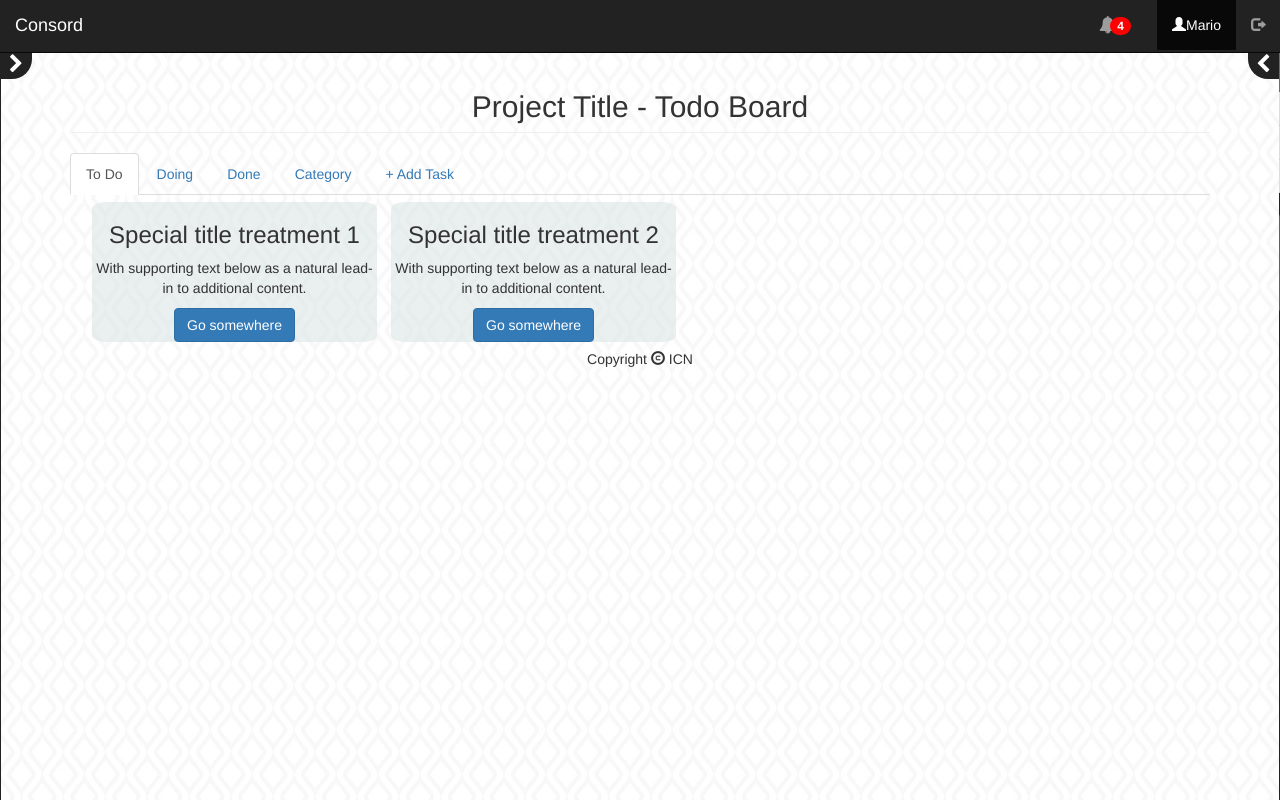
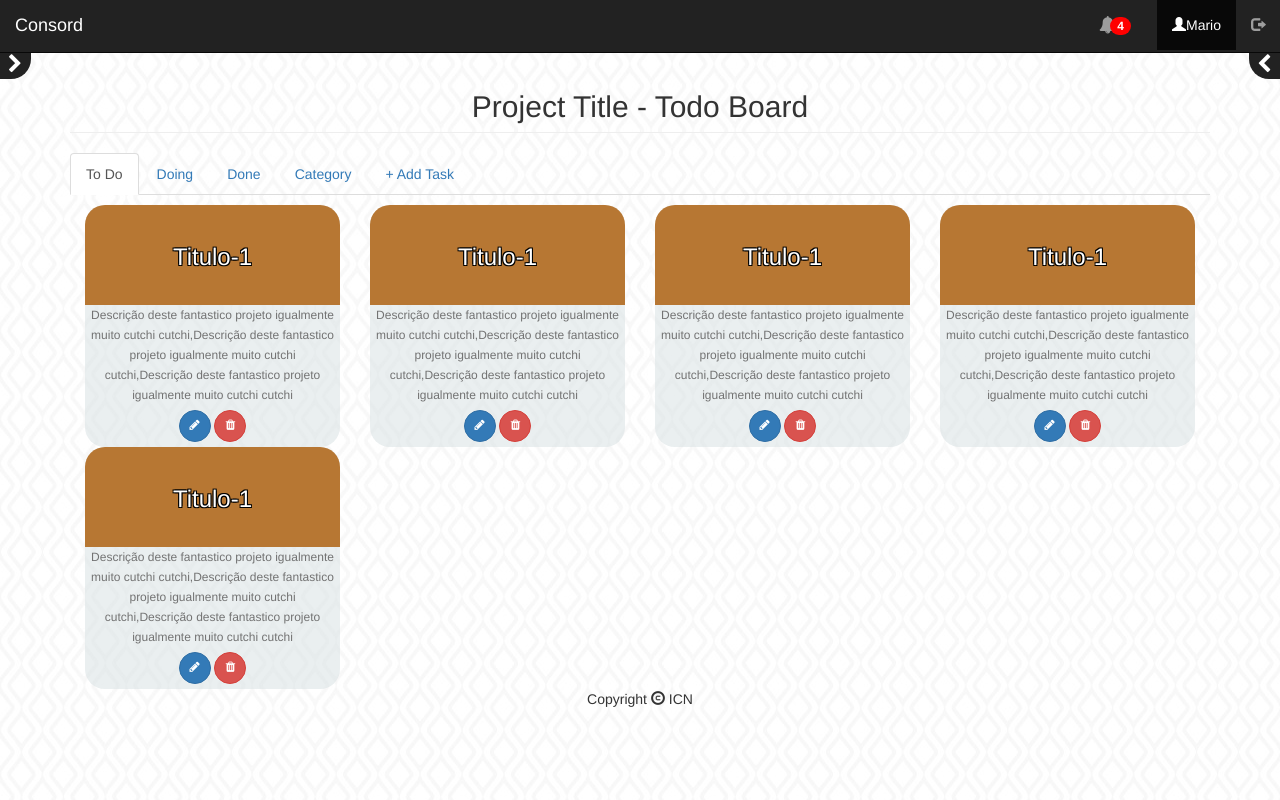
Before and after one commit to PeaceOff/FEUP-LBAW, a PHP site: page /pages/todoPage.php in a window 1280 px wide, after a click on "To Do". Run offline with PHP 8.4, Linux system fonts and the light colour scheme; some libraries are stand-ins or nearby versions.

Commit message:
Added template task-card and Aligned cards

```diff
--- a/css/style.css
+++ b/css/style.css
@@ -102,6 +102,18 @@ li{
   padding:0;
 }
 
+.margin-top-10{
+  margin-top: 10px;
+}
+
+.margin-10{
+  margin: 2px;
+}
+
+.padding-neg-10{
+  padding: -10px;
+}
+
 .width-100{
   width: 100%;
 }
@@ -132,6 +144,9 @@ textarea.resizable-horizontal{
   text-align: right;
 }
 
+.align-center{
+  text-align: center;
+}
 /* main content */
 
 #page-content-wrapper {
@@ -209,7 +224,7 @@ textarea.resizable-horizontal{
 #sidebar-left,#sidebar-right{
   position: fixed;
   top: 50px;
-  width: 201px;
+  width: 200px;
   height: calc(100% - 50px);
   z-index: 20;
 }
@@ -502,21 +517,25 @@ div.selectable:not(:target){
 }
 
 
+.cardhandler{
+  width: auto;
+  height: auto;
+  display: block;
+}
 
 .card {
-    border-radius: 5%;
+    border-radius: 20px;
     position: relative;
     padding: 0;
     overflow: hidden;
     text-align: center;
     background-color: rgba(214, 224, 226, 0.5);
-    margin: 0.5em;
 }
 
 .card .cardheader {
-    background: #6A6A00;
+    background: #b77733;
     background-size: cover;
-    height: 135px;
+    height: 100px;
 }
 
 
--- a/pages/todoPage.php
+++ b/pages/todoPage.php
@@ -31,50 +31,29 @@ include_once '../templates/createTask-form.php';
       <a class="nav-link" data-toggle="modal" data-target="#createTask">+ Add Task</a>
     </li>
   </ul>
-
-  <div class="container ">
+</div>
+<div class="container margin-top-10">
     <div id="to-do" class="selectable">
-      <div class="card col-xs-3">
-        <div class="card-block">
-          <h3 class="card-title">Special title treatment 1</h3>
-          <p class="card-text">With supporting text below as a natural lead-in to additional content.</p>
-          <a href="#" class="btn btn-primary">Go somewhere</a>
-        </div>
-      </div>
-      <div class="card col-xs-3">
-        <div class="card-block">
-          <h3 class="card-title">Special title treatment 2</h3>
-          <p class="card-text">With supporting text below as a natural lead-in to additional content.</p>
-          <a href="#" class="btn btn-primary">Go somewhere</a>
-        </div>
-      </div>
+      <?php
+        include '../templates/task-card.php';
+        include '../templates/task-card.php';
+        include '../templates/task-card.php';
+        include '../templates/task-card.php';
+        include '../templates/task-card.php';
+      ?>
     </div>
     <div id="doing" class="selectable">
-      <div class="card col-xs-3">
-        <div class="card-block">
-          <h3 class="card-title">Special title treatment 3</h3>
-          <p class="card-text">With supporting text below as a natural lead-in to additional content.</p>
-          <a href="#" class="btn btn-primary">Go somewhere</a>
-        </div>
-      </div>
-      <div class="card col-xs-3">
-        <div class="card-block">
-          <h3 class="card-title">Special title treatment 4</h3>
-          <p class="card-text">With supporting text below as a natural lead-in to additional content.</p>
-          <a href="#" class="btn btn-primary">Go somewhere</a>
-        </div>
-      </div>
+      <?php
+        include '../templates/task-card.php';
+        include '../templates/task-card.php';
+        include '../templates/task-card.php';
+      ?>
     </div>
     <div id="done" class="selectable">
-      <div class="card col-xs-3">
-        <div class="card-block">
-          <h3 class="card-title">Special title treatment 5</h3>
-          <p class="card-text">With supporting text below as a natural lead-in to additional content.</p>
-          <a href="#" class="btn btn-primary">Go somewhere</a>
-        </div>
-      </div>
+      <?php
+        include '../templates/task-card.php';
+      ?>
     </div>
-  </div>
 </div>
 <?php
 include_once '../templates/rightSidebar.php';
--- a/templates/projectBody.php
+++ b/templates/projectBody.php
@@ -81,7 +81,7 @@
         <div class="carousel slide" id="documentsCarrousel">
             <div class="carousel-inner">
                 <div class="item active"><!-- /Slide1 -->
-                    <ul class="thumbnails">
+                    <ul class="thumbnails padding-0">
                         <li>
                             <a class="cardLink" href="projectPage.php">
                                 <div class="card col-lg-3 col-md-3 col-sm-6 col-xs-12">
@@ -90,6 +90,7 @@
                                           Projeto Mais xiroo mundo
                                       </div>
                                   </div>
+
                                   <div class="desc"> Descrição deste fantastico projeto igualmente muito cutchi cutchi,Descrição deste fantastico projeto igualmente muito cutchi cutchi,Descrição deste fantastico projeto igualmente muito cutchi cutchi</div>
                                   <div class="bottom">
                                     <a class="btn icon-link btn-primary btn-twitter btn-sm" href="#">
--- /dev/null
+++ b/templates/task-card.php
@@ -0,0 +1,18 @@
+<div class=" col-lg-3 col-md-3 col-sm-6 col-xs-12">
+  <div class="card">
+    <div class="cardheader">
+      <div class="title outliner">
+        Titulo-1
+      </div>
+    </div>
+    <div class="desc"> Descrição deste fantastico projeto igualmente muito cutchi cutchi,Descrição deste fantastico projeto igualmente muito cutchi cutchi,Descrição deste fantastico projeto igualmente muito cutchi cutchi</div>
+    <div class="bottom">
+      <a class="btn icon-link btn-primary btn-twitter btn-sm" href="#">
+        <i class="fa fa-pencil"></i>
+      </a>
+      <a class="btn icon-link btn-danger btn-sm" rel="publisher" href="#">
+        <i class="fa fa-trash"></i>
+      </a>
+    </div>
+  </div>
+</div>
```
